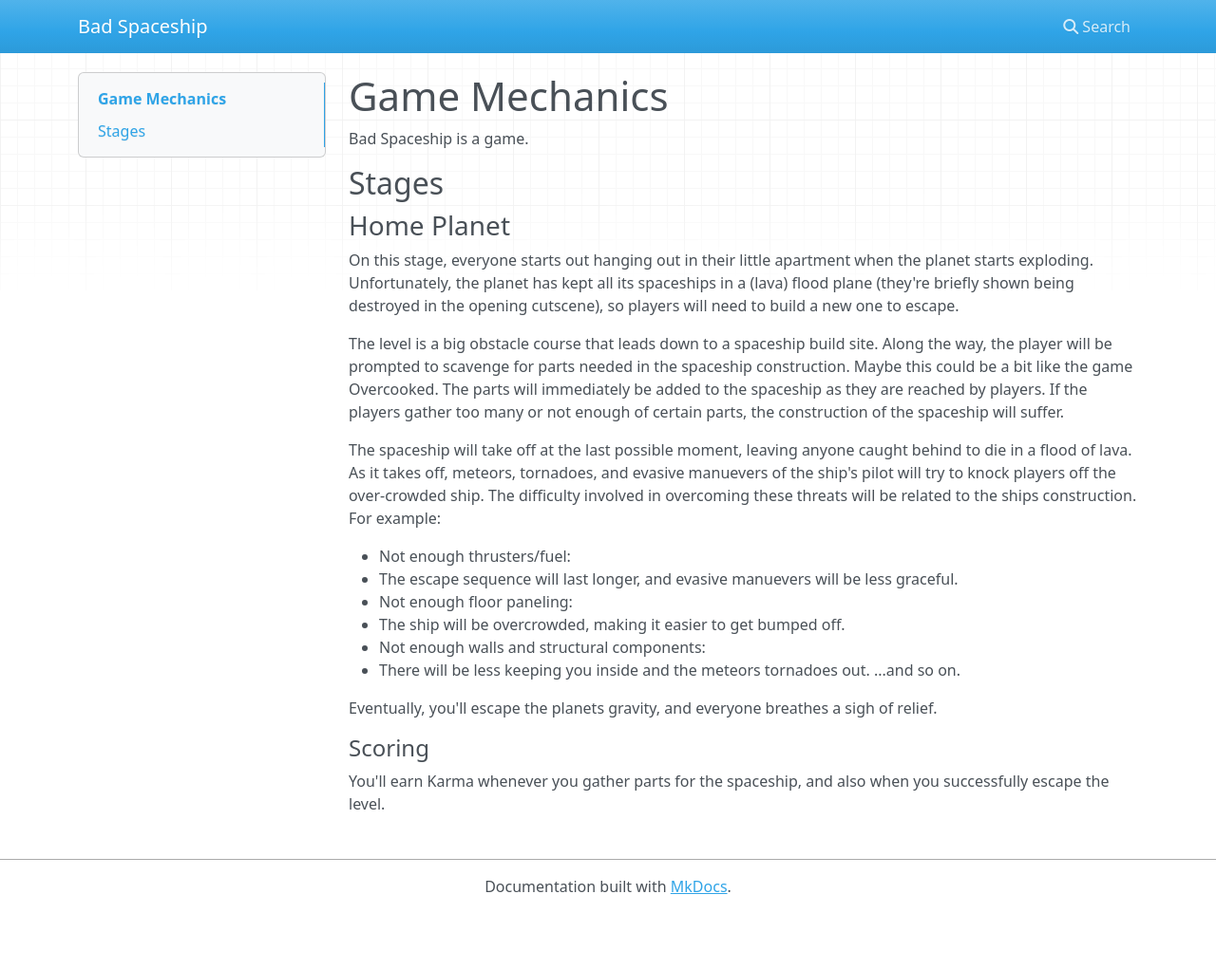
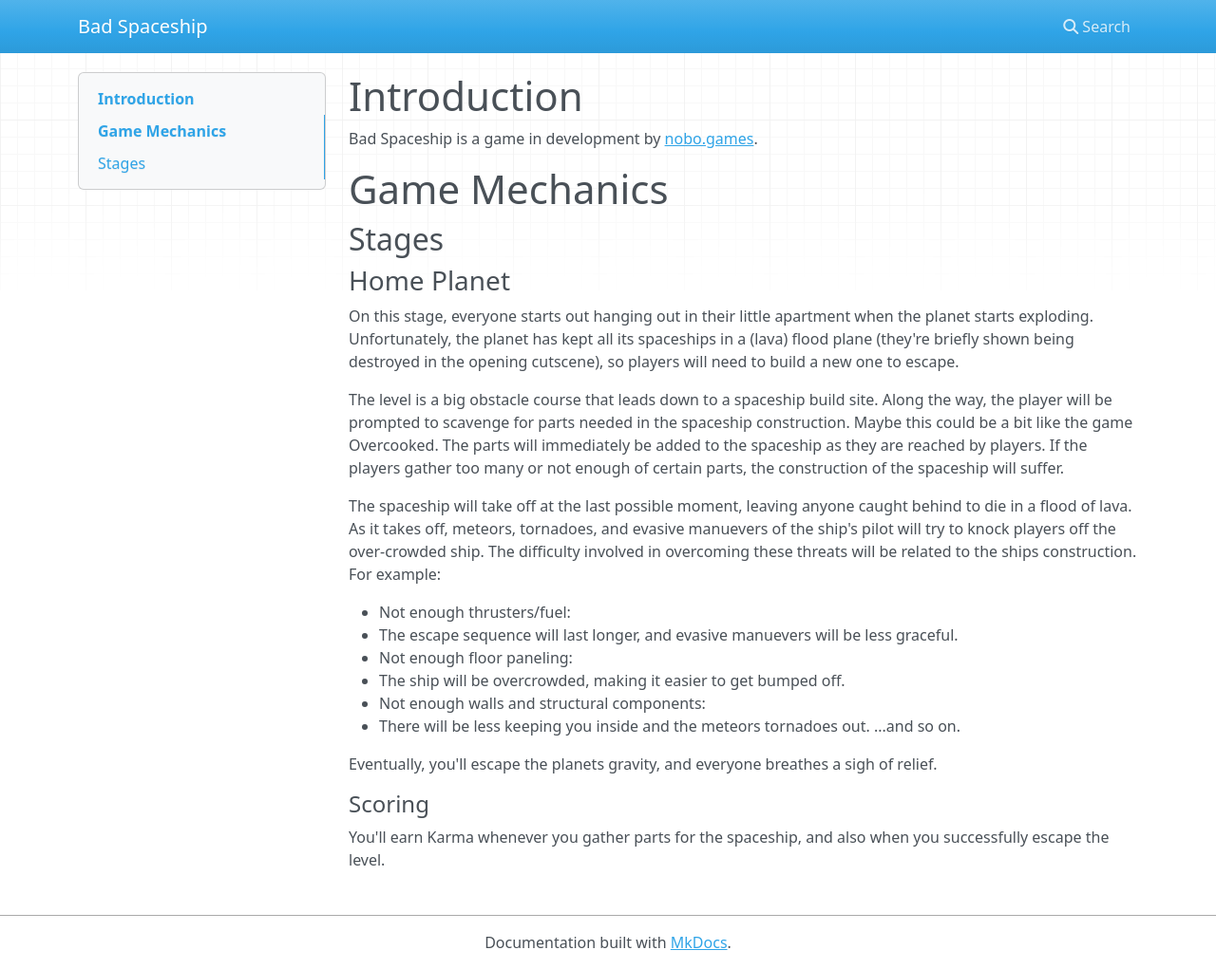
Before and after one commit to samcarey/bad-spaceship, an MkDocs documentation site: the page built from docs/README.md, in a window 1280 px wide and 1021 px high. Shown: the whole window at 95% size. Built offline with MkDocs 1.6.1, drawn with Linux system fonts in a browser that asks for light colours; nearby versions of some CDN libraries.

Commit message:
added link to nobo.games

```diff
--- a/docs/README.md
+++ b/docs/README.md
@@ -1,6 +1,8 @@
+# Introduction
+
+Bad Spaceship is a game in development by [nobo.games](http://www.nobo.games).
+
 # Game Mechanics
-
-Bad Spaceship is a game.
 
 ## Stages
 
```
